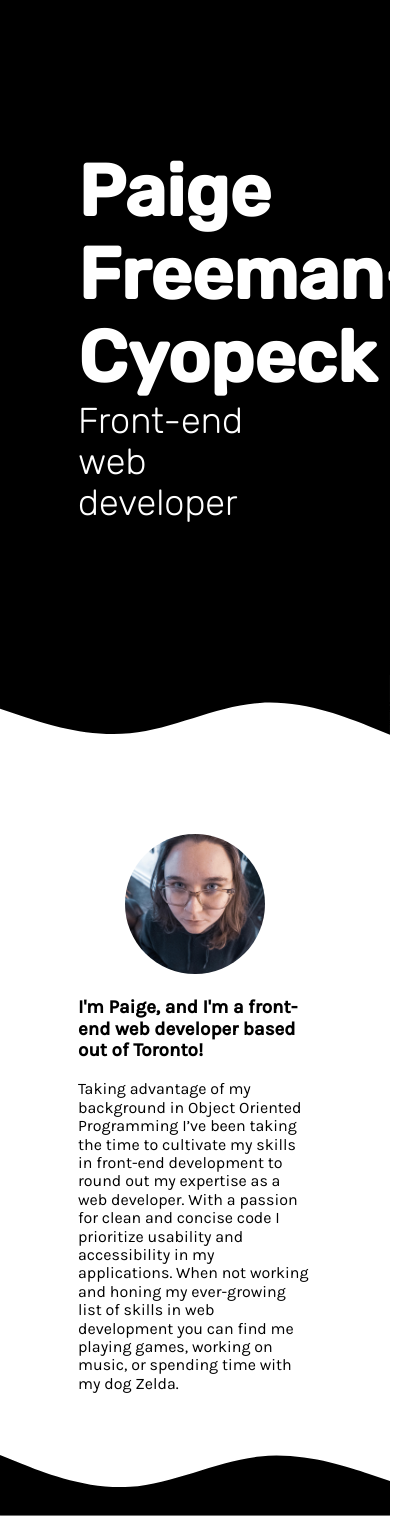
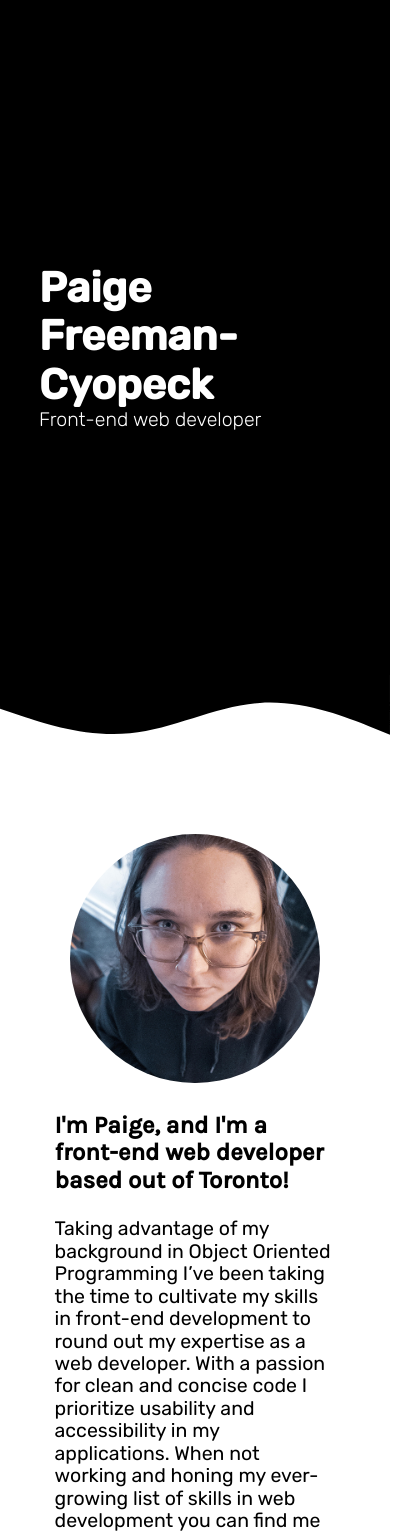
Before and after one commit to pfreemanc/vue-portfolio, a Vue app: page / in a window 390 px wide. Shown: the top 1533 px of the page, 419 px wide, since content can reach past the window. Built offline with nearby package versions, Linux system fonts and the light colour scheme.

Commit message:
style work

```diff
--- a/src/components/About-me.vue
+++ b/src/components/About-me.vue
@@ -48,13 +48,12 @@ export default {
 
   &__wrapper {
     max-width: 1280px;
-    width: 60%;
     margin: 0 auto;
-    padding: 15% 0 5% 0;
+    padding: 15% 10% 5% 10%;
   }
 
   &__image-container {
-    width: 60%;
+    width: 50%;
     margin: 0 auto;
     img {
       width: 100%;
@@ -63,16 +62,54 @@ export default {
   }
 
   &__text-container {
-    font-family: $primary-font;
-    &--heading {
+    padding: 0 10%;
+
+    .about-me--heading {
+      font-size: clamp(2.4rem, 4vw, 4.6rem);
     }
 
-    &--content {
+    .about-me--content {
+      font-size: clamp(1.4rem, 5vw, 2.8rem);
+      font-family: $secondary-font;
     }
   }
 
   .svg {
     transform: rotate(180deg);
   }
+  @media (max-width: 320px) // Mobile small (iPhone SE original) and below [very rare now]
+  {}
+  @media (max-width: 375px) // Mobile (iPhone Regular) and below
+  {}
+  @media (max-width: 414px) // Mobile large (iPhone Max) and below
+  {
+    .about-me {
+      &__text-container {
+        padding: 0;
+      }
+
+      &__image-container {
+        width: 80%;
+      }
+    }
+  }
+  @media (max-width: 768px) // Tablet and below (most iPads)
+  {
+    .about-me {
+
+      &__text-container {
+        padding: 0 5%;
+        margin: 0 auto;
+      }
+    }
+  }
+  @media (max-width: 1024px) // Tablet Large and below (iPad Pro 12.9-inch)
+  {}
+  @media (max-width: 1280px) // MacBook Pro 13 inch and below
+  {}
+  @media (max-width: 1440px) // MacBook Pro 15 inch and below
+  {}
+  @media (min-width: 1792px) // MacBook Pro 16 inch and above
+  {}
 }
 </style>
--- a/src/components/Hero.vue
+++ b/src/components/Hero.vue
@@ -1,10 +1,12 @@
 <template>
   <div class="hero">
     <div class="hero__text-container">
-      <h1>
-        {{ firstName }} <span>{{ lastName }}</span>
-      </h1>
-      <h2>Front-end web developer</h2>
+      <div class="hero--heading">
+        <h1>
+          {{ firstName }} <span>{{ lastName }}</span>
+        </h1>
+        <h2>Front-end web developer</h2>
+      </div>
     </div>
     <svg xmlns="http://www.w3.org/2000/svg" viewBox="0 0 1440 320" class="svg">
       <path
@@ -51,19 +53,21 @@ export default {
     text-align: left;
     padding: 0 10%;
 
+    .hero--heading {
+      margin-top: 20px;
+    }
+
     h1 span {
       display: block;
-      width: 100%;
     }
 
     h1 {
-      font-size: 7.2rem;
-      width: 75%;
+      font-size: clamp(4.2rem, 8vw, 10.2rem);
     }
 
     h2 {
-      font-size: 3.6rem;
-      width: 75%;
+      // font-size: 3.6rem;
+      font-size: clamp(1.6rem, 5vw, 4.2rem);
       font-weight: 300;
     }
   }
@@ -72,4 +76,31 @@ export default {
     margin-top: -1px;
   }
 }
+
+@media (max-width: 320px) // Mobile small (iPhone SE original) and below [very rare now]
+    {}
+    @media (max-width: 375px) // Mobile (iPhone Regular) and below
+    {}
+    @media (max-width: 414px) // Mobile large (iPhone Max) and below
+    {}
+    @media (max-width: 768px) // Tablet and below (most iPads)
+    {
+      // .hero__text-container {
+
+      //   h1 {
+      //     font-size: 6rem;
+      //   }
+      //   h1 span{
+      //     font-size: 4.8rem;
+      //   }
+      // }
+    }
+    @media (max-width: 1024px) // Tablet Large and below (iPad Pro 12.9-inch)
+    {}
+    @media (max-width: 1280px) // MacBook Pro 13 inch and below
+    {}
+    @media (max-width: 1440px) // MacBook Pro 15 inch and below
+    {}
+    @media (min-width: 1792px) // MacBook Pro 16 inch and above
+    {}
 </style>
--- a/src/styles/main.scss
+++ b/src/styles/main.scss
@@ -8,6 +8,7 @@ html {
 
 body {
   font-size: 1.6rem;
+  font-family: $primary-font;
 }
 
 ul {
```
